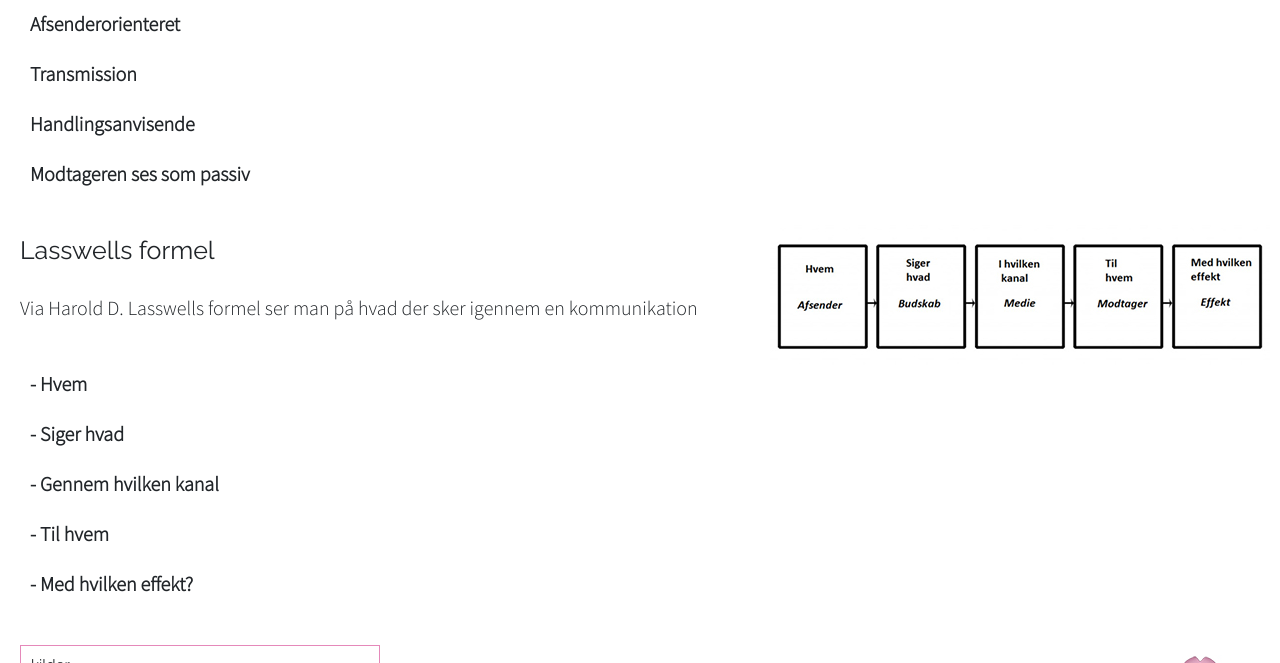
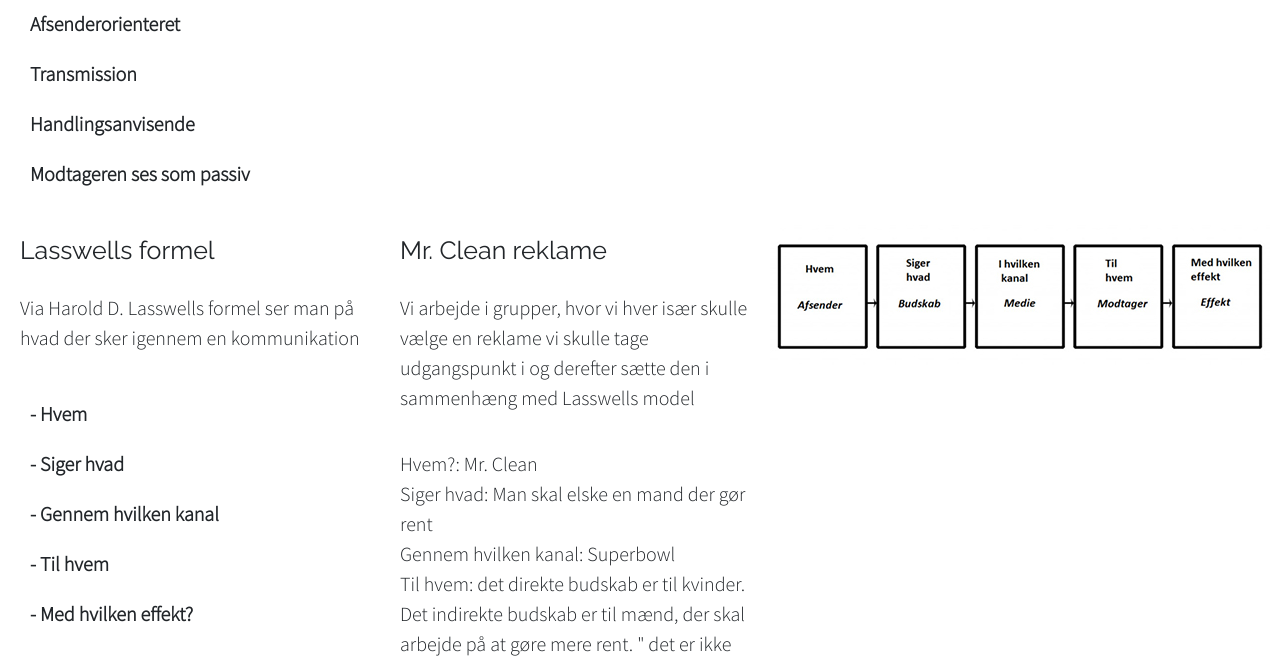
Before and after one commit to IdaKThomsen/Eksamen, a PHP site: page /kommunikation.php in a window 1280 px wide. Shown: the part 5837-6500 px from the top of the page. Run offline with PHP 8.4, Linux system fonts and the light colour scheme.

Commit message:
mrclean tilføjet

```diff
--- a/head.inc
+++ b/head.inc
@@ -1,5 +1,7 @@
 <!doctype html>
+
 <html lang="da">
+
   <head>
     <!-- Required meta tags -->
     <meta charset="utf-8">
--- a/kommunikation.php
+++ b/kommunikation.php
@@ -20,6 +20,7 @@
         "sparadigme"
         "lbillede"
         "lmodel"
+        "mrclean"
         "kilde"
         "tiltop";
 }
@@ -96,6 +97,10 @@
     grid-area: lmodel;
 }
 
+#mrclean{
+    grid-area: mrclean;
+    }
+
  #kilde{
         grid-area: kilde;
         border: solid #e589ba 1px;
@@ -127,7 +132,7 @@
         "imkbillede imkbillede"
         "sparadigme sparadigme"
         "lbillede lbillede"
-        "lmodel lmodel"
+        "lmodel mrclean"
         "kilde tiltop";
 
     }
@@ -147,7 +152,7 @@
         "imkmodellen imkmodellen imkmodellen"
         "generelimk generelimk imkbillede"
         "sparadigme sparadigme sparadigme "
-        "lmodel lmodel lbillede"
+        "lmodel mrclean lbillede"
         "kilde tiltop tiltop";
      }
 
@@ -454,6 +459,27 @@
 
         </div>
 
+        <div id="mrclean">
+        <h2> Mr. Clean reklame </h2>
+        <p>
+            Vi arbejde i grupper, hvor vi hver især skulle vælge en reklame vi skulle tage udgangspunkt i og derefter sætte den i sammenhæng med Lasswells model
+        </p>
+        <p>
+            Hvem?: Mr. Clean
+            <br>
+            Siger hvad: Man skal elske en mand der gør rent
+            <br>
+	        Gennem hvilken kanal: Superbowl
+            <br>
+            Til hvem: det direkte budskab er til kvinder. Det indirekte budskab er til mænd, der skal arbejde på at gøre mere rent. " det er ikke kun kvinder der kan/ skal gøre rent, Vises til superbowl ( flest mænd)
+            <br>
+            Med hvilken effekt: belønningen ved at gøre rent. Flere mænd skal gøre rent. ( brydning på kønsroller)
+        </p>
+        <p>
+            Her kan i se den
+            <a href="https://jyllands-posten.dk/international/usa/ECE9344436/se-de-fem-bedste-super-bowlreklamer/" target="_blank"> Video</a> som vi tog udgangspunkt i.
+        </p>
+        </div>
 
         <div id="tiltop">
             <a href="http://idak0001.web.eadania.dk/Portfolio/kommunikation.php"><img src="billeder/%20blomsttop.jpg"></a>
@@ -463,6 +489,7 @@
 
             <h4> kilder </h4>
             <h4> Kommunikation i multimediedesign - Kap 5 - Grundlæggende kommunikationsteori s. 67-82 </h4>
+            <h4> jyllands-posten.dk/international/usa/ECE9344436/se-de-fem-bedste-super-bowlreklamer - reklamefilm</h4>
 
         </div>
 
```
